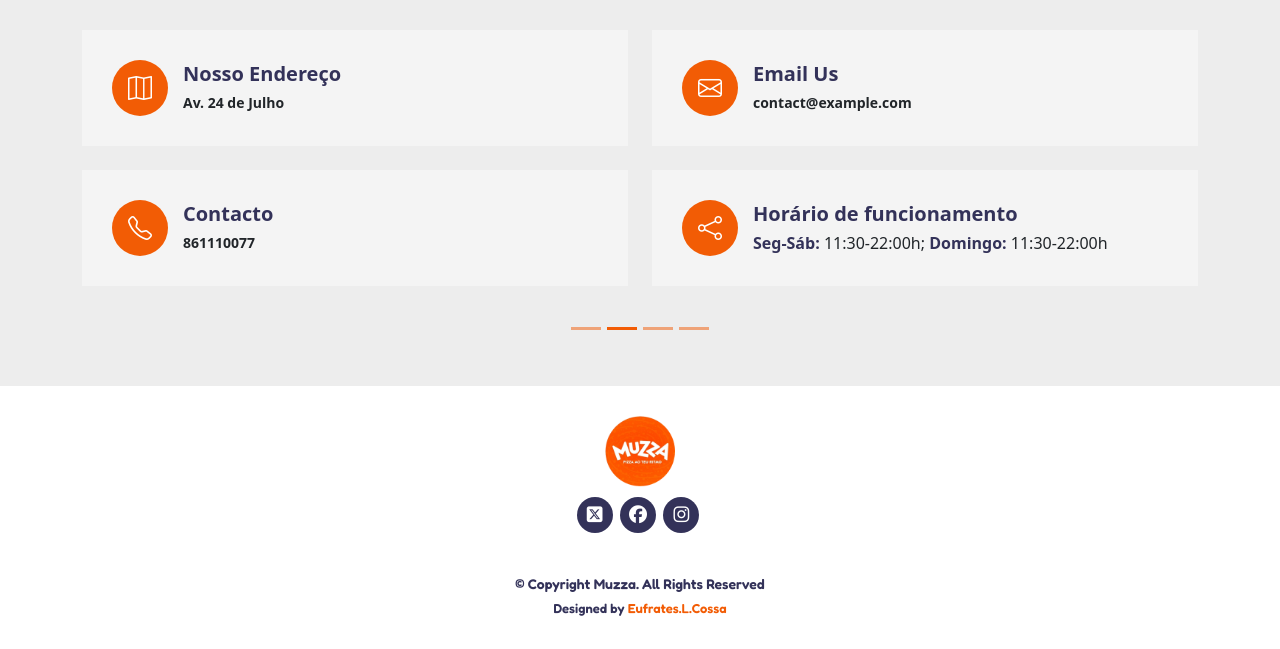
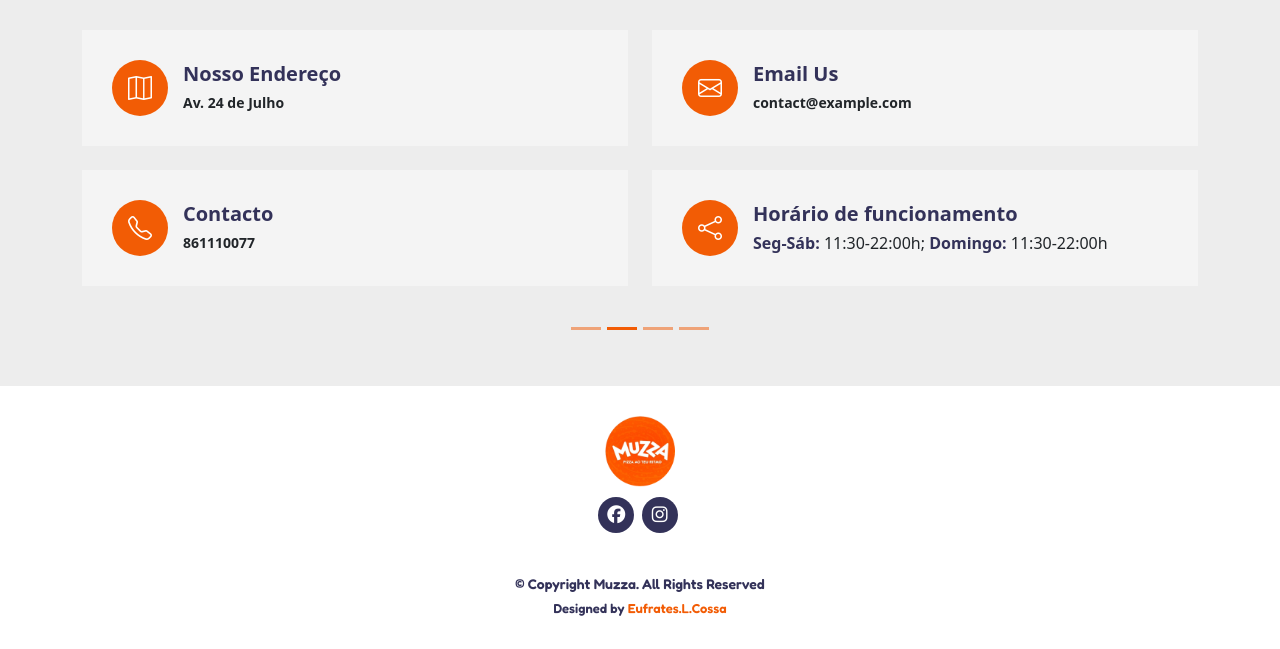
Before and after one commit to EufratesLC/Muzza, a plain HTML site: page index.html in a window 1280 px wide. Shown: the part 3146-3795 px from the top of the page. Drawn offline with nearby package versions, Linux system fonts and the light colour scheme; grey boxes are pictures that could not be loaded.

Commit message:
Update index.html

```diff
--- a/index.html
+++ b/index.html
@@ -697,9 +697,9 @@
     <div class="container">
       <img class="logo" src="assets/LOGO 2.png" alt="Muzza Logotipo">
       <div class="social-links">
-        <a href="#" class="twitter"><i class="fa-brands fa-square-x-twitter"></i></a>
-        <a href="https://www.facebook.com/profile.php?id=100093713376351&mibextid=ZbWKwL" class="facebook"><i class="fa-brands fa-facebook"></i></a>
-        <a href="https://www.instagram.com/surf_jat.mp/" class="instagram"><i class="fa-brands fa-instagram"></i></a>
+        <!--<a href="#" class="twitter"><i class="fa-brands fa-square-x-twitter"></i></a>-->
+        <a href="https://www.facebook.com/share/1Ed8f9Q1JW/" class="facebook"><i class="fa-brands fa-facebook"></i></a>
+        <a href="https://www.instagram.com/muzzapizzarias?igsh=ampvbm9ldTZ6dm5z" class="instagram"><i class="fa-brands fa-instagram"></i></a>
       </div>
       <div class="copyright">
         &copy; Copyright <strong><span>Muzza</span></strong>. All Rights Reserved
```
